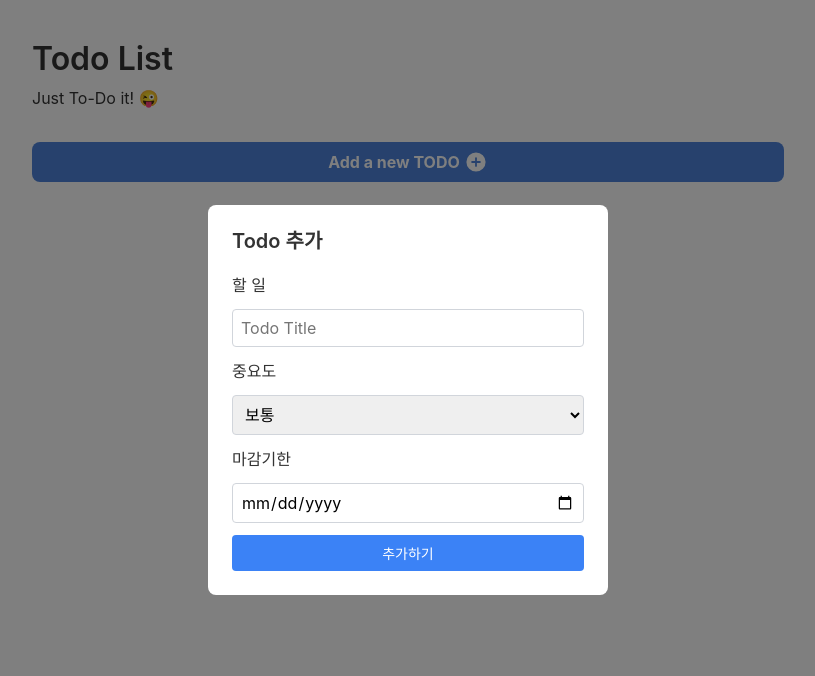
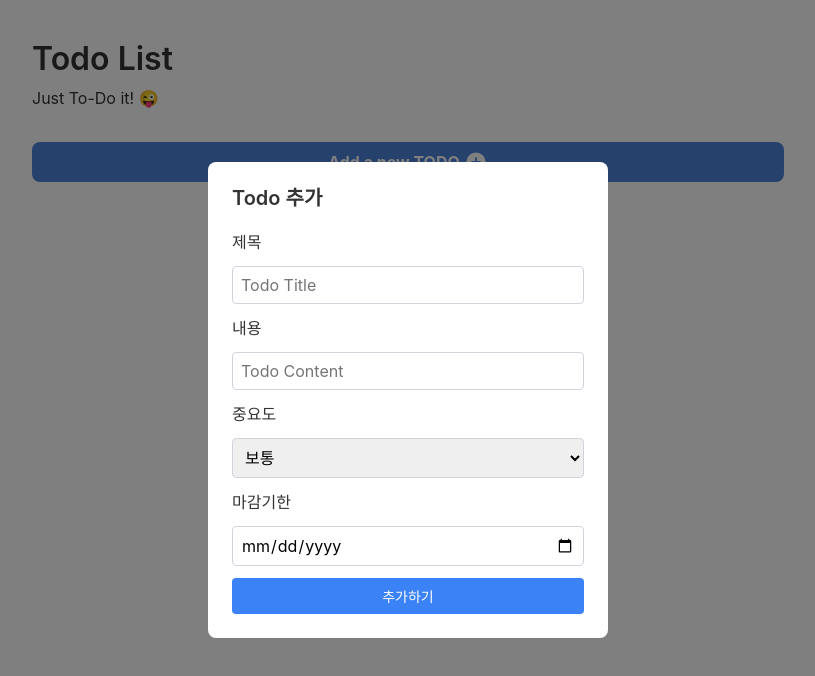
Before and after one commit to SangWoo9734/krafton-intra-platform-team-todo, a Vue app: page / in a window 1280 px wide. Both pictures are taken after a click on the button "Add a new TODO". Shown: the top 676 px of the page, without its empty margins (232-1047 px from the left). Built offline with nearby package versions, Linux system fonts and the light colour scheme; the HTML template or start-up script is replaced by a standard one.

Commit message:
feat: Todo 요소에 내용 관련 필드 추가 및 관련 로직 수정

```diff
--- a/src/apis/todo.ts
+++ b/src/apis/todo.ts
@@ -35,6 +35,7 @@ export async function createTodo(input: TodoInput): Promise<Todo> {
   const newTodo: Todo = {
     id: generateId(),
     title: input.title,
+    content: input.content,
     completed: false,
     importantLabel: input.importantLabel ?? null,
     createdAt: now,
@@ -60,6 +61,7 @@ export async function editTodo(id: string, update: TodoUpdate): Promise<Todo> {
   const updatedTodo: Todo = {
     id: existingTodo.id,
     title: update.title ?? existingTodo.title,
+    content: update.content ?? existingTodo.content,
     completed: update.completed ?? existingTodo.completed,
     importantLabel:
       update.importantLabel !== undefined
--- a/src/components/common/BasicChip.vue
+++ b/src/components/common/BasicChip.vue
@@ -31,6 +31,7 @@ const chipVariantStyle: Record<ImportantLabelVarients, string> = {
   font-size: 10px;
   padding: 3px 8px;
   width: fit-content;
+  height: fit-content;
   font-weight: bold;
 }
 
--- a/src/components/todo/TodoAddForm.vue
+++ b/src/components/todo/TodoAddForm.vue
@@ -15,11 +15,17 @@ const isAddFormOpen = computed(() => isOpen.value && modalType.value === 'add');
 
 const emptyTodoData = {
   title: '',
+  content: '',
   importantLabel: 'medium' as ImportantLabelVarients,
   deadline: null,
 };
 
-const handleSubmit = async (data: { title: string; importantLabel: ImportantLabelVarients; deadline: Date | null }) => {
+const handleSubmit = async (data: {
+  title: string;
+  content: string;
+  importantLabel: ImportantLabelVarients;
+  deadline: Date | null;
+}) => {
   try {
     await addTodo(data);
     showToast({ message: 'Todo 추가완료!', variant: 'success' });
--- a/src/components/todo/TodoEditForm.vue
+++ b/src/components/todo/TodoEditForm.vue
@@ -10,12 +10,15 @@ const { isOpen, modalType, modalData, closeModal } = useModal<Todo>();
 const { updateTodo } = useTodos();
 const { showToast } = useToast();
 
-const isEditFormOpen = computed(() => isOpen.value && modalType.value === 'edit');
+const isEditFormOpen = computed(
+  () => isOpen.value && modalType.value === 'edit',
+);
 
 const initialData = computed(() => {
   if (!modalData.value) {
     return {
       title: '',
+      content: '',
       importantLabel: 'medium' as ImportantLabelVarients,
       deadline: null,
     };
@@ -23,12 +26,19 @@ const initialData = computed(() => {
 
   return {
     title: modalData.value.title,
-    importantLabel: modalData.value.importantLabel || ('medium' as ImportantLabelVarients),
+    content: modalData.value.content,
+    importantLabel:
+      modalData.value.importantLabel || ('medium' as ImportantLabelVarients),
     deadline: modalData.value.deadline,
   };
 });
 
-const handleSubmit = async (data: { title: string; importantLabel: ImportantLabelVarients; deadline: Date | null }) => {
+const handleSubmit = async (data: {
+  title: string;
+  content: string;
+  importantLabel: ImportantLabelVarients;
+  deadline: Date | null;
+}) => {
   if (!modalData.value) return;
 
   try {
--- a/src/components/todo/TodoForm.vue
+++ b/src/components/todo/TodoForm.vue
@@ -6,6 +6,7 @@ import { useToast } from '@/composables/useToast';
 
 interface TodoFormData {
   title: string;
+  content: string;
   importantLabel: ImportantLabelVarients;
   deadline: Date | null;
 }
@@ -27,6 +28,7 @@ const emit = defineEmits<{
 const { showToast } = useToast();
 
 const title = ref<string>('');
+const content = ref<string>('');
 const importantLabel = ref<ImportantLabelVarients>('medium');
 const deadlineString = ref<string>('');
 
@@ -34,17 +36,22 @@ watch(
   () => props.initialData,
   (data) => {
     title.value = data.title;
+    content.value = data.content;
     importantLabel.value = data.importantLabel;
     deadlineString.value = data.deadline
-      ? new Date(data.deadline).toISOString().split('T')[0] ?? ''
+      ? (new Date(data.deadline).toISOString().split('T')[0] ?? '')
       : '';
   },
-  { immediate: true }
+  { immediate: true },
 );
 
 const formValidation = (): boolean => {
   if (title.value.trim() === '') {
     showToast({ message: 'Title을 입력해주세요.', variant: 'error' });
+    return false;
+  }
+  if (content.value.trim() === '') {
+    showToast({ message: 'Content을 입력해주세요.', variant: 'error' });
     return false;
   }
   return true;
@@ -55,6 +62,7 @@ const handleSubmit = () => {
 
   const formData: TodoFormData = {
     title: title.value,
+    content: content.value,
     importantLabel: importantLabel.value,
     deadline: deadlineString.value ? new Date(deadlineString.value) : null,
   };
@@ -73,8 +81,10 @@ const handleClose = () => {
       <div class="form-modal">
         <h3>{{ modalTitle }}</h3>
 
-        <label>할 일</label>
+        <label>제목</label>
         <input v-model="title" type="text" placeholder="Todo Title" />
+        <label>내용</label>
+        <input v-model="content" type="text" placeholder="Todo Content" />
         <label>중요도</label>
         <select v-model="importantLabel">
           <option value="high">높음</option>
--- a/src/components/todo/TodoItem.vue
+++ b/src/components/todo/TodoItem.vue
@@ -28,18 +28,9 @@ const handleEdit = () => {
   <div :class="['item-container', { 'item-completed': props.completed }]">
     <BasicToggle :isSelected="props.completed" :action="handleToggle" />
     <div class="item-content-wrapper">
-      <div class="global-flex-col global-justify-between">
+      <div class="global-flex-row global-justify-between">
         <p class="item-title">{{ props.title }}</p>
 
-        <div class="global-flex-row item-date-info-wrapper">
-          <p class="item-updated">{{ props.updatedAt.toDateString() }}</p>
-          <p class="text-divider">|</p>
-          <p class="item-created">{{ props.createdAt.toDateString() }}</p>
-        </div>
-      </div>
-      <div
-        class="global-flex-col global-justify-between global-items-end global-gap-2"
-      >
         <div class="global-flex-row global-gap-2">
           <BasicChip
             v-if="props.deadline"
@@ -50,6 +41,18 @@ const handleEdit = () => {
             :text="props.importantLabel"
             :variant="props.importantLabel"
           />
+        </div>
+      </div>
+      <div>
+        <p class="item-content">{{ props.content }}</p>
+      </div>
+      <div
+        class="global-flex-row global-justify-between global-items-end global-gap-2"
+      >
+        <div class="global-flex-row item-date-info-wrapper">
+          <p class="item-updated">{{ props.updatedAt.toDateString() }}</p>
+          <p class="text-divider">|</p>
+          <p class="item-created">{{ props.createdAt.toDateString() }}</p>
         </div>
         <div class="global-flex-row global-gap-2">
           <IconButton
@@ -74,7 +77,6 @@ const handleEdit = () => {
     align-items: center;
     background-color: #f5f7f9;
     border-radius: 8px;
-    display: flex;
     gap: 24px;
     margin-bottom: 12px;
     padding: 18px;
@@ -87,6 +89,11 @@ const handleEdit = () => {
   &-title {
     font-size: 18px;
     font-weight: 500;
+  }
+  &-content {
+    margin-top: 8px;
+    font-size: 14px;
+    color: #4b5563;
   }
   &-completed {
     background-color: #f5f5f5;
@@ -109,7 +116,6 @@ const handleEdit = () => {
   }
   &-content-wrapper {
     flex: 1;
-    display: flex;
     justify-content: space-between;
 
     & .text-divider {
--- a/src/types/todo.ts
+++ b/src/types/todo.ts
@@ -1,6 +1,7 @@
 export interface Todo {
   id: string;
   title: string;
+  content: string;
   completed: boolean;
   importantLabel: ImportantLabelVarients | null;
   createdAt: Date;
@@ -11,11 +12,11 @@ export interface Todo {
 export type ImportantLabelVarients = 'high' | 'medium' | 'low';
 export type ImportantLabelColors = 'red' | 'gray' | 'blue';
 
-export type TodoInput = Pick<Todo, 'title'> & {
+export type TodoInput = Pick<Todo, 'title' | 'content'> & {
   importantLabel?: ImportantLabelVarients | null;
   deadline?: Date | null;
 };
 
 export type TodoUpdate = Partial<
-  Pick<Todo, 'title' | 'completed' | 'importantLabel' | 'deadline'>
+  Pick<Todo, 'title' | 'content' | 'completed' | 'importantLabel' | 'deadline'>
 >;
```
